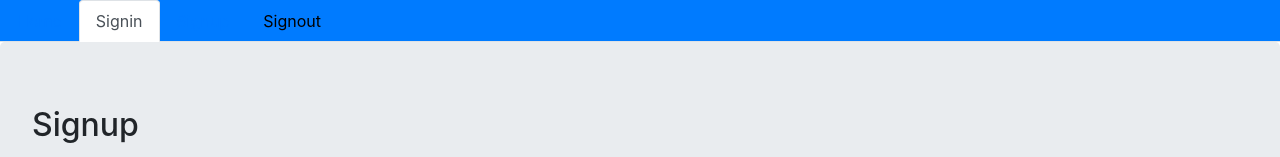
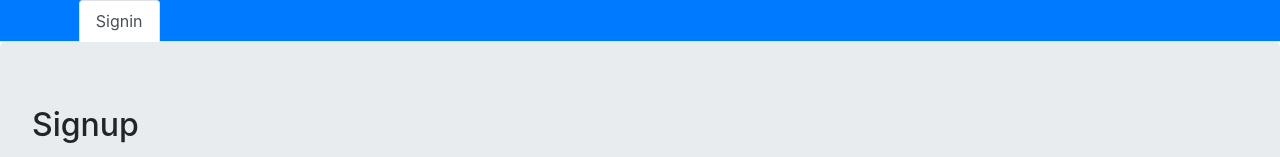
Before and after one commit to spiism/e-commerce-react-nodejs, a React (Create React App) app in the folder front-end-react/: page /Signin in a window 1280 px wide. Shown: the top 157 px of the page. Built offline with nearby package versions, Linux system fonts and the light colour scheme.

Commit message:
show/hide signin/signout links conditionally

```diff
--- a/front-end-react/src/auth/index.js
+++ b/front-end-react/src/auth/index.js
@@ -57,3 +57,15 @@
             .catch(err => console.log(err));
     }
 };
+
+
+export const isAuthenticated = () => {
+    if (typeof window == 'undefined') {
+        return false;
+    }
+    if (localStorage.getItem('jwt')) {
+        return JSON.parse(localStorage.getItem('jwt'));
+    } else {
+        return false;
+    }
+};
--- a/front-end-react/src/core/Menu.js
+++ b/front-end-react/src/core/Menu.js
@@ -1,6 +1,6 @@
-import React from 'react';
+import React, {Fragment} from 'react';
 import {NavLink} from 'react-router-dom';
-import {signout} from '../auth';
+import {signout, isAuthenticated} from '../auth';
 
 
 
@@ -15,6 +15,8 @@
                 <NavLink className="nav-link" to="/">Home</NavLink>
             </li>
 
+            {!isAuthenticated() && (
+                <Fragment>
                     <li className="nav-item">
                         <NavLink className="nav-link" to="/signin">Signin</NavLink>
                     </li>
@@ -22,9 +24,12 @@
                     <li className="nav-item">
                         <NavLink className="nav-link" to="/signup">Signup</NavLink>
                     </li>
+                </Fragment>
+            )}
 
+            {isAuthenticated() && (
                     <li className="nav-item">
-                <span className="nav-link"
+                        <span   className="nav-link"
                                 style={{cursor:'pointer', color:'black' }}
                                 onClick={() => signout(() => {
                                     //back to home after sign out (might not a good solution yet, cannot deal with react-router-dom for now)
@@ -32,6 +37,10 @@
                                 })}>
                         Signout</span>
                     </li>
+            )}
+
+
+
         </ul>
     </div>
 );
```
Lines whose indentation alone changed are shown as unchanged.
